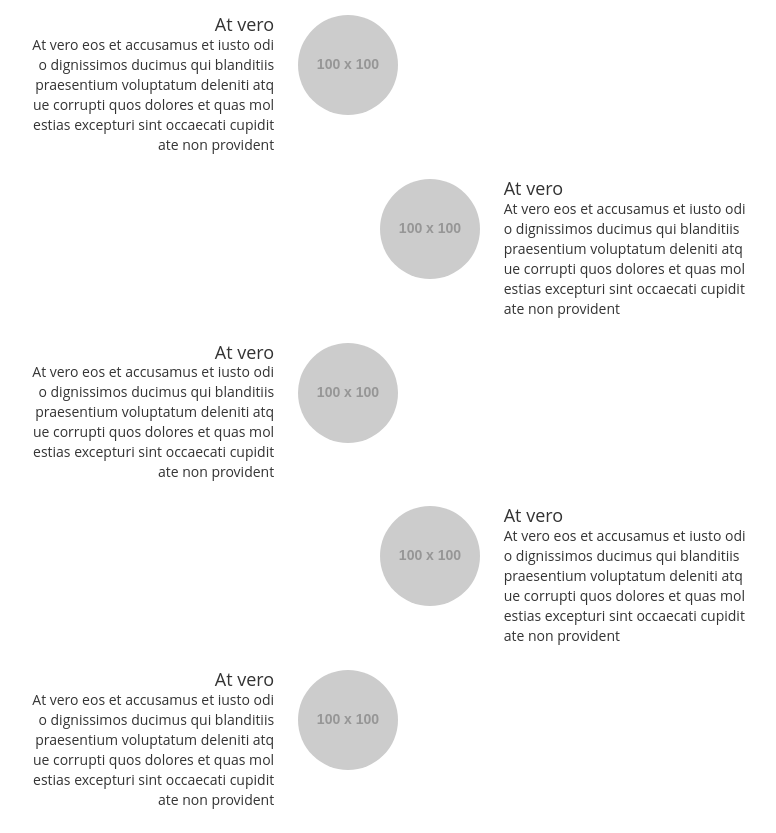
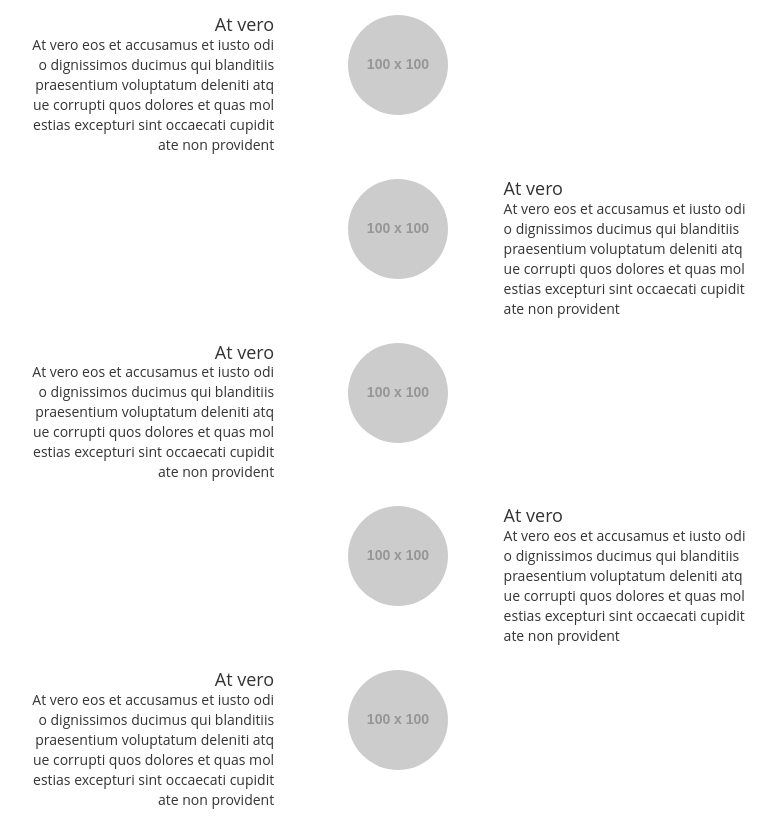
Before and after one commit to KrystianSkoczen/git-7-7, a plain HTML site: page index.html in a window 1280 px wide. Shown: the part 1907-2740 px from the top of the page, without its empty margins (251-1027 px from the left). Drawn offline with nearby package versions, Linux system fonts and the light colour scheme; placeholder pictures from the web are drawn by us.

Commit message:
add change in section about

```diff
--- a/index.html
+++ b/index.html
@@ -106,12 +106,16 @@
 						<h4 class="about_right">At vero</h4>
 						<p class="about_right">At vero eos et accusamus et iusto odio dignissimos ducimus qui blanditiis praesentium voluptatum deleniti atque corrupti quos dolores et quas molestias excepturi sint occaecati cupiditate non provident</p>
 					</div>
-					<div class="col-7">
+					<div class="col-2">
 						<img class="about_img_left" src="http://placehold.it/100x100" alt="flower&outfit">
+					</div>
+					<div class="col-5">
 					</div>
 				</div>
 				<div class="row">
-					<div class="col-7">
+					<div class="col-5">
+					</div>
+					<div class="col-2">
 						<img class="about_img_right" src="http://placehold.it/100x100" alt="flower&outfit">
 					</div>
 					<div class="col-5">
@@ -124,12 +128,16 @@
 						<h4 class="about_right">At vero</h4>
 						<p class="about_right">At vero eos et accusamus et iusto odio dignissimos ducimus qui blanditiis praesentium voluptatum deleniti atque corrupti quos dolores et quas molestias excepturi sint occaecati cupiditate non provident</p>
 					</div>
-					<div class="col-7">
+					<div class="col-2">
 						<img class="about_img_left" src="http://placehold.it/100x100" alt="flower&outfit">
+					</div>
+					<div class="col-5">
 					</div>
 				</div>
 				<div class="row">
-					<div class="col-7">
+					<div class="col-5">
+					</div>
+					<div class="col-2">
 						<img class="about_img_right" src="http://placehold.it/100x100" alt="flower&outfit">
 					</div>
 					<div class="col-5">
@@ -142,8 +150,10 @@
 						<h4 class="about_right">At vero</h4>
 						<p class="about_right">At vero eos et accusamus et iusto odio dignissimos ducimus qui blanditiis praesentium voluptatum deleniti atque corrupti quos dolores et quas molestias excepturi sint occaecati cupiditate non provident</p>
 					</div>
-					<div class="col-7">
+					<div class="col-2">
 						<img class="about_img_left" src="http://placehold.it/100x100" alt="flower&outfit">
+					</div>
+					<div class="col-5">
 					</div>
 				</div>
 			</div>
--- a/style.css
+++ b/style.css
@@ -175,7 +175,7 @@ header {
 }
 .about_img_left {
 	border-radius: 50%;
-	float: left;
+	margin-left: 10%;
 }
 .about_left {
 	margin: 0;
@@ -184,7 +184,7 @@ header {
 }
 .about_img_right {
 	border-radius: 50%;
-	float: right;
+	margin-left: 10%;
 }
 /*
 start team
@@ -266,6 +266,7 @@ img {
 .btn-primary {
 	background-color: #fed136;
 	border-color: #fed136;
+	margin-bottom: 40px;
 }
 .btn-primary:hover {
 	background-color: #fbc50c;
```
